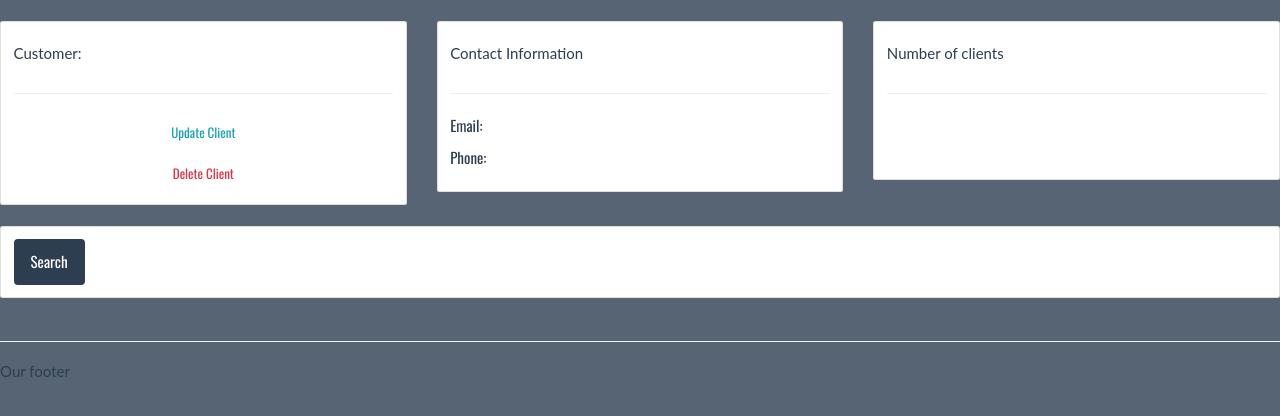
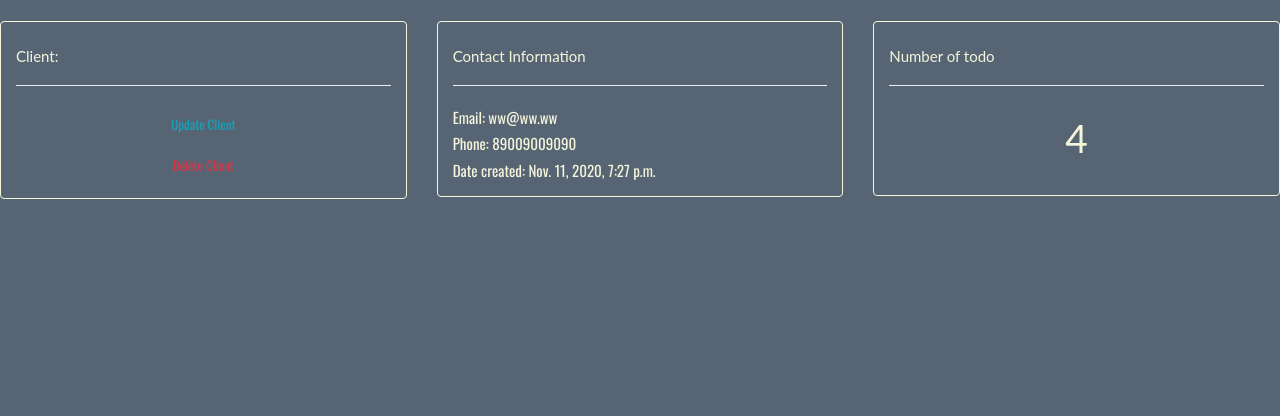
Before and after one commit to TwinSss/ToDo_List, a Django app: page /client/ in a window 1280 px wide. Shown: the part 70-486 px from the top of the page. Run offline with Django 3.2, Linux system fonts and the light colour scheme; a user stored in the database is signed in; data comes from the database, SQL or seed files in the repository; both versions use the stored data as it was after the commit; some libraries are stand-ins or nearby versions.

Commit message:
Todo_2.6

```diff
--- a/ToDo/TD/todo/static/todo/styles.css
+++ b/ToDo/TD/todo/static/todo/styles.css
@@ -28,8 +28,7 @@ body {
 	background: rgba(149, 165, 166, .3);
 }
 .todo-check {
-	text-decoration: line-through;
-	background: rgb(108, 192, 231);
+	background: rgb(228, 10, 10);
 }
 footer {
 	margin-top: 20px;
--- a/ToDo/TD/todo/templates/todo/client.html
+++ b/ToDo/TD/todo/templates/todo/client.html
@@ -2,11 +2,18 @@
 
 
 {% block content %}
+<style>
+.alert {
+	color: beige;
+	border-color: beige;
+}
+</style>
 
 <div class="row">
 	<div class="col-md">
-		<div class="card card-body">
-			<h5>Customer:</h5>
+		<div class="alert">
+			<h5>Client:</h5>
+			<!-- <h1 style="text-align: center;padding: -10px">{{ client.name }}</h1> -->
 			<hr>
 			<a class="btn btn-outline-info  btn-sm btn-block" href="">Update Client</a>
 			<a class="btn btn-outline-danger  btn-sm btn-block" href="">Delete Client</a>
@@ -15,36 +22,36 @@
 	</div>
 
 	<div class="col-md">
-		<div class="card card-body">
+		<div class="alert">
 			<h5>Contact Information</h5>
 			<hr>
-			<p>Email: </p>
-			<p>Phone: </p>
+			<p>Email: {{ client.email }} </p>
+			<p>Phone: {{ client.phone }} </p>
+			<p>Date created: {{ client.date_created }} </p>
 		</div>
 	</div>
 
 	<div class="col-md">
-		<div class="card card-body">
-			<h5>Number of clients</h5>
+		<div class="alert">
+			<h5>Number of todo</h5>
 			<hr>
-			<h1 style="text-align: center;padding: 10px"></h1>
+			<h1 style="text-align: center;padding: 10px">{{ total_todos }}</h1>
 		</div>
 	</div>
 </div>
 
 
-<br>
+<!-- <br>
 <div class="row">
 	<div class="col">
-		<div class="card card-body">
+		<div class="alert">
 			<form method="get">
-
-		    <button class="btn btn-primary" type="submit">Search</button>
+		    <button class="btn btn-danger" type="submit">Search</button>
 		  </form>
 		</div>
 	</div>
 
 </div>
-<br>
+<br> -->
 
 {% endblock content %}
--- a/ToDo/TD/todo/templates/todo/main.html
+++ b/ToDo/TD/todo/templates/todo/main.html
@@ -23,10 +23,14 @@
 
 	{% endblock content %}
 	</div>
-	    <hr>
-	    <h5>Our footer</h5>
+	    <!-- <hr>
+	    <h5>Our footer</h5> -->
 
 </body>
+<!-- jQuery -->
+<script src="./bs/js/jquery.min.js"></script>
+<!-- Bootstrap JavaScript -->
+<script src="./bs/js/bootstrap.min.js"></script>
 
     <!-- Optional JavaScript -->
 	<!-- jQuery first, then Popper.js, then Bootstrap JS -->
@@ -39,4 +43,5 @@ crossorigin="anonymous"></script>
 <script src="https://stackpath.bootstrapcdn.com/bootstrap/4.3.1/js/bootstrap.min.js"
 integrity="sha384-JjSmVgyd0p3pXB1rRibZUAYoIIy6OrQ6VrjIEaFf/nJGzIxFDsf4x0xIM+B07jRM"
 crossorigin="anonymous"></script>
+
 </html>
--- a/ToDo/TD/todo/templates/todo/navbar.html
+++ b/ToDo/TD/todo/templates/todo/navbar.html
@@ -22,10 +22,11 @@
       <li class="nav-item">
         <a class="nav-link" href="{% url 'weather' %}">Weather</a>
       </li>
-      {% if request.user.is_staff %}
       <li class="nav-item">
         <a class="nav-link" href="{% url 'client' %}">Client</a>
       </li>
+      {% if request.user.is_staff %}
+
       {% endif %}
     </ul>
   </div>
--- a/ToDo/TD/todo/views.py
+++ b/ToDo/TD/todo/views.py
@@ -125,6 +125,15 @@ def logoutUser(request):
     return redirect('login')
 
 
-@allowed_users(allowed_roles=['admin'])
+@allowed_users(allowed_roles=['admin','client'])
 def client(request):
-    return render(request, 'todo/client.html')
+
+    client = Client.objects.get(name=request.user)
+    clients = Client.objects.all()
+    todos = Todo.objects.all()
+
+    total_clients = clients.count()
+    total_todos = todos.filter(client_id=Client.objects.get(name=request.user)).count()
+
+    context = {'total_clients': total_clients, 'client': client, 'total_todos': total_todos}
+    return render(request, 'todo/client.html', context)
```
Also changed, not shown: ToDo/TD/todo/templates/todo/index.html (+14 -9 lines), ToDo/TD/db.sqlite3, ToDo/TD/todo/static/todo/bs/js/scripts.js (added).
